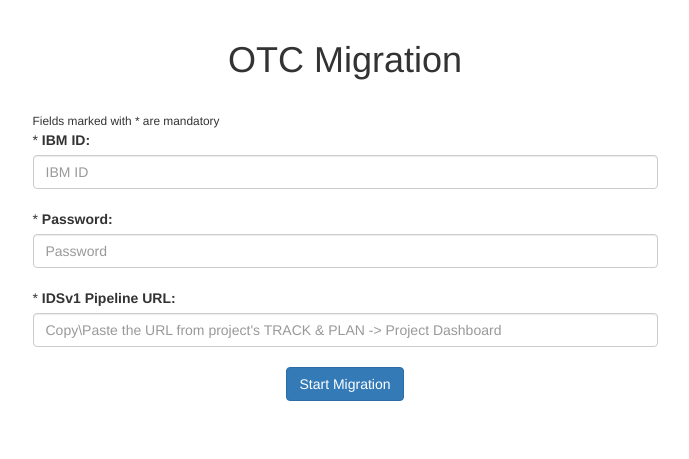
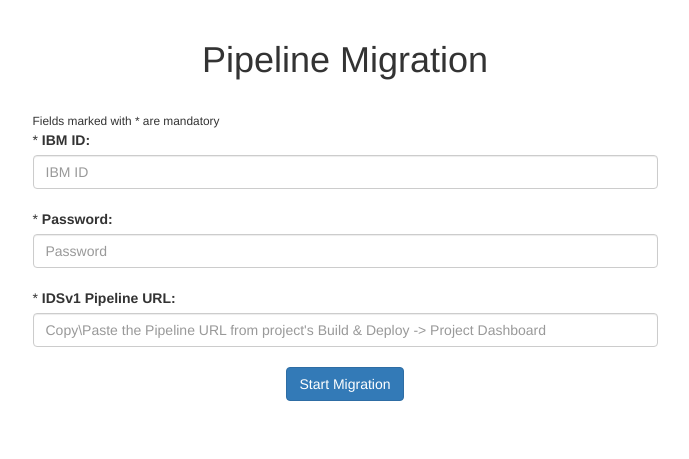
Before and after one commit to dusisarath/YAML-Generator, a website: page public/index.html in a window 1280 px wide. Shown: the whole page, without its empty margins (295-984 px from the left). Drawn offline with Linux system fonts and the light colour scheme.

Commit message:
Change-Id: Ia227bddb40caf9b83f479157920ae76a885449c7 Signed-off-by: Dusi Sarath Chandra <dusisarath@in.ibm.com>

```diff
--- a/package.json
+++ b/package.json
@@ -10,7 +10,8 @@
 		"cfenv": "1.0.x",
 		"request": "2.72.x",
 		"js-yaml": "3.6.x",
-		"fs": "0.0.2"
+		"fs": "0.0.2",
+		"octonode": "0.7.6"
 	},
 	"repository": {},
 	"engines": {
--- a/public/index.html
+++ b/public/index.html
@@ -20,7 +20,7 @@
   <div class="row">
     <div class="col-md-3"></div>
     <div class="col-md-6">
-      <div style="text-align:center;"><br><H1>OTC Migration</H1><br></div>
+      <div style="text-align:center;"><br><H1>Pipeline Migration</H1><br></div>
       <div> <small> Fields marked with * are mandatory</small><br> </div>
       <form name="form" role="form" class="ng-scope ng-invalid ng-invalid-required ng-dirty" ng-submit="getYaml()">
                 <div class="form-group">
@@ -34,7 +34,7 @@
 			  		</div><br>
 			  		<div>
 			  			<div>* <label>IDSv1 Pipeline URL:</label></div>
-			  		    <div><input class="form-control" type="text" name="pipelineUrl" size="50" ng-model="data.pipelineUrl" placeholder="Copy\Paste the URL from project's TRACK & PLAN -> Project Dashboard" required ng-disabled="migrationInProgress" ng-change="updateDevopsLink()"></div>
+			  		    <div><input class="form-control" type="text" name="pipelineUrl" size="50" ng-model="data.pipelineUrl" placeholder="Copy\Paste the Pipeline URL from project's Build & Deploy -> Project Dashboard" required ng-disabled="migrationInProgress" ng-change="updateDevopsLink()"></div>
 			  		</div><br>
 
 			  		<div style="text-align:center;">
```
